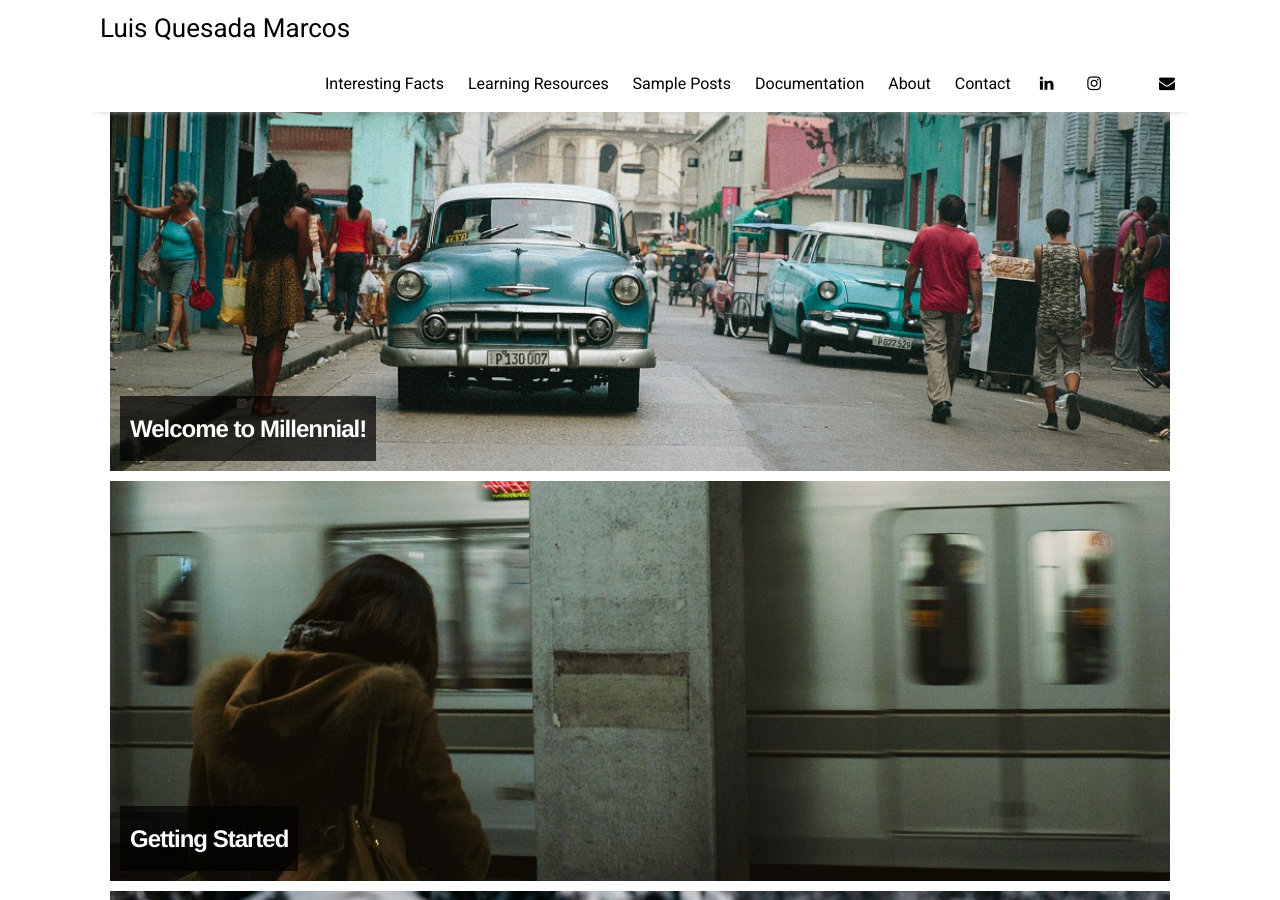
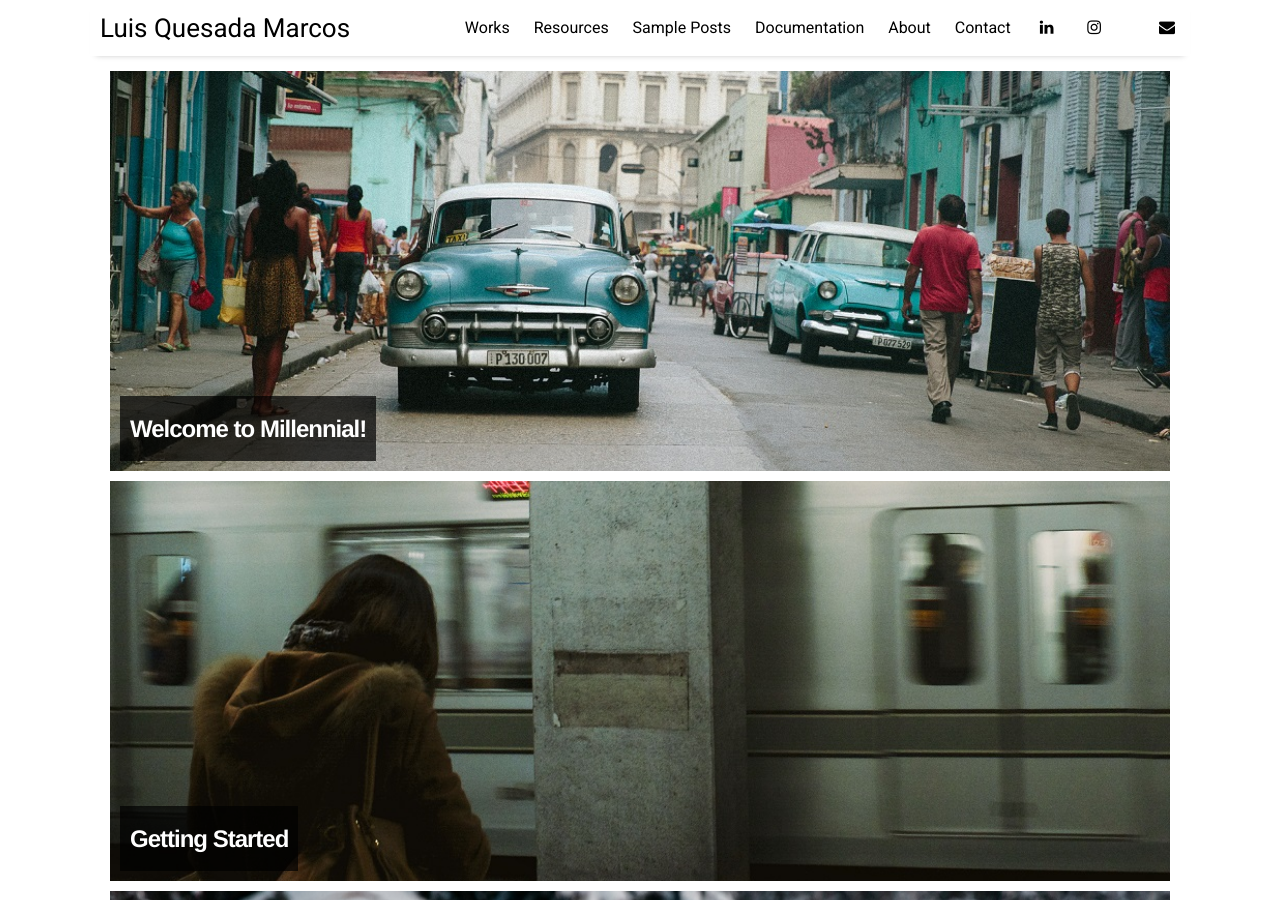
Before and after one commit to SitoQ/Luisquesadamarcos, a Jekyll site: the page built from index.html, in a window 1280 px wide and 900 px high. Built offline with Jekyll 4.4.1, drawn with Linux system fonts in a browser that asks for light colours; nearby versions of some CDN libraries; the list of posts is cut into pages by our own code.

Commit message:
Update settings.yml

```diff
--- a/_data/settings.yml
+++ b/_data/settings.yml
@@ -7,8 +7,8 @@ disqus:
 google-ID: #'UA-112060364-2'
 
 menu:
-- {name: 'Interesting Facts',  url: 'facts'}
-- {name: 'Learning Resources', url: 'resources'}
+- {name: 'Works',  url: 'facts'}
+- {name: 'Resources', url: 'resources'}
 - {name: 'Sample Posts',       url: 'sample-posts'}
 - {name: 'Documentation',      url: 'documentation'}
 - {name: 'About',              url: 'about'}
```
